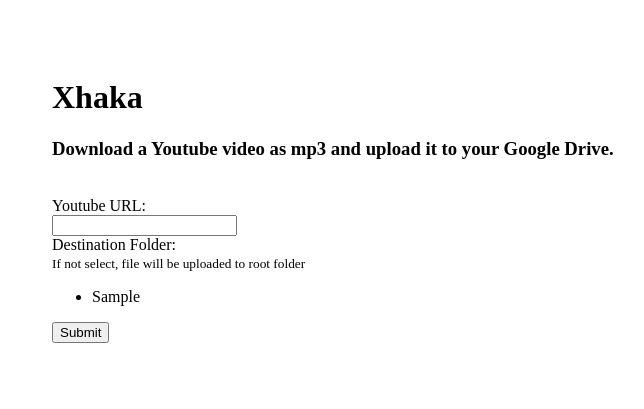
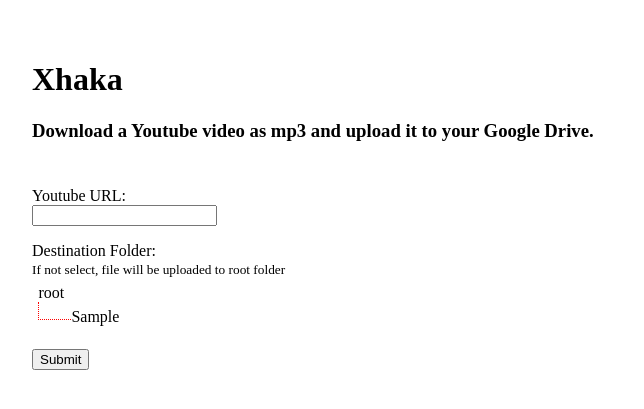
Before and after one commit to mozartilize/xhaka, a Python web app: template xhaka/templates/upload.html in a window 1280 px wide. Shown: the top 409 px of the page, without its empty margins (56-700 px from the left). Run offline with Jinja, Linux system fonts and the light colour scheme; the template is opened without the code that fills it: most values are stand-ins (such as "Sample title", 1, 10 or a date in 2020).

Commit message:
tweaks in UI

```diff
--- /dev/null
+++ b/xhaka/templates/base.html
@@ -0,0 +1,39 @@
+<!DOCTYPE html>
+<html>
+  <head>
+    <title>Xhaka</title>
+    <meta charset="UTF-8">
+    <meta name="viewport" content="width=device-width, initial-scale=1.0">
+    <style>
+      body {
+        padding: 2em 5em;
+      }
+      @media only screen
+      and (min-width : 300px)
+      and (max-width : 750px) {
+        body {
+          padding: 0;
+        }
+      }
+      .tree-guideline {
+        border: 1px red dotted;
+        border-top: none;
+        border-right: none;
+        vertical-align: super;
+      }
+      .tree-guideline-left {
+        border-left: 1px red dotted;
+        vertical-align: super;
+      }
+      .form-group {
+        padding: 0.5em 0;
+      }
+    </style>
+  </head>
+  <body>
+  <h1>Xhaka</h1>
+  <h3>Download a Youtube video as mp3 and upload it to your Google Drive.</h3>
+  <br/>
+  {% block content %}
+  {% endblock %}
+</html>
--- a/xhaka/templates/upload.html
+++ b/xhaka/templates/upload.html
@@ -1,44 +1,51 @@
-<!DOCTYPE html>
-<html>
-  <head>
-    <title>Xhaka</title>
-    <meta charset="UTF-8">
-  </head>
-  <body style="padding: 50px 100px;">
-  <h1>Xhaka</h1>
-  <h3>Download a Youtube video as mp3 and upload it to your Google Drive.</h3>
-  <br/>
+{% extends "base.html" %}
+{% block content %}
+
   {% if msg %}
     <p style="color:{{ 'red' if msg['type'] == 'error' else 'green' }}">{{ msg['msg'] }}</p>
   {% endif %}
   <form action="{{ url_for('upload') }}" method="POST">
     <input type="hidden" name="csrf_token" value="{{ csrf_token() }}"/>
+    <div class="form-group">
       <div>
         <label for="url">Youtube URL:</label>
       </div>
       <div>
         <input type="text" name="url" id="url">
       </div>
+    </div>
     <input type="hidden" name="parents" id="parents">
+    <div class="form-group">
       <div>
         <label for="url">Destination Folder:</label>
         <div><small>If not select, file will be uploaded to root folder</small></div>
       </div>
       <div id="folders-wrapper">
-      <ul>
-        {% for f in folder_hierarchy %}
-          <li id="{{ f|last }}" style="white-space:pre;cursor:pointer;">{{ " " * (f|length - 1) * 8 }}<span>{{ folders_map[f|last] }}</span></li>
+        <ul style="list-style:none;padding:0.4em;margin:0;">
+          <li id=''><span style="cursor:pointer;">root</span></li>
+          {% for f in folder_hierarchy -%}
+            {% set outer_lvls = [] %}
+            {% if not loop.last %}
+              {% for next_f in folder_hierarchy[loop.index:] %}
+                {% if next_f|length < f|length and next_f|length not in outer_lvls %}
+                  {{ outer_lvls.append(next_f|length) or '' }}
+                {% endif %}
               {% endfor %}
+            {% endif %}
+            <li id="{{ f|last }}" style="white-space: pre-wrap;">{% for outer_lvl in outer_lvls|sort %}{% if loop.first %}{{ " " * (outer_lvl - 1) * 8 }}<span class="tree-guideline-left">{{ " " * 8 }}</span>{% else %}{{ " " * (outer_lvl - 1 - loop.previtem) * 8 }}<span class="tree-guideline-left">{{ " " * 8 }}</span>{% endif %}{% endfor %}{{ " " * (f|length - (outer_lvls|max if outer_lvls else 0) - 1) * 8 }}<span class="tree-guideline">{{ " " * 8 }}</span><span style="cursor:pointer;">{{ folders_map[f|last]}}</span></li>
+          {%- endfor %}
         </ul>
       </div>
+    </div>
+    <div class="form-group">
     <button type="submit">Submit</button>
+    </div>
   </form>
   </body>
   <script type="text/javascript">
     $folderLabels = document.querySelectorAll("#folders-wrapper li span");
     for (var i = 0; i < $folderLabels.length; i++) {
       $folderLabels[i].addEventListener('click', function(e) {
-        $self = this;
         for (var j = 0; j < $folderLabels.length; j++) {
           if ($folderLabels[j] === this) {
             continue;
@@ -61,4 +68,4 @@
       })
     }
   </script>
-</html>
+{% endblock %}
```
Also changed, not shown: xhaka/templates/index.html (+5 -11 lines). Lines whose indentation alone changed are shown as unchanged.
